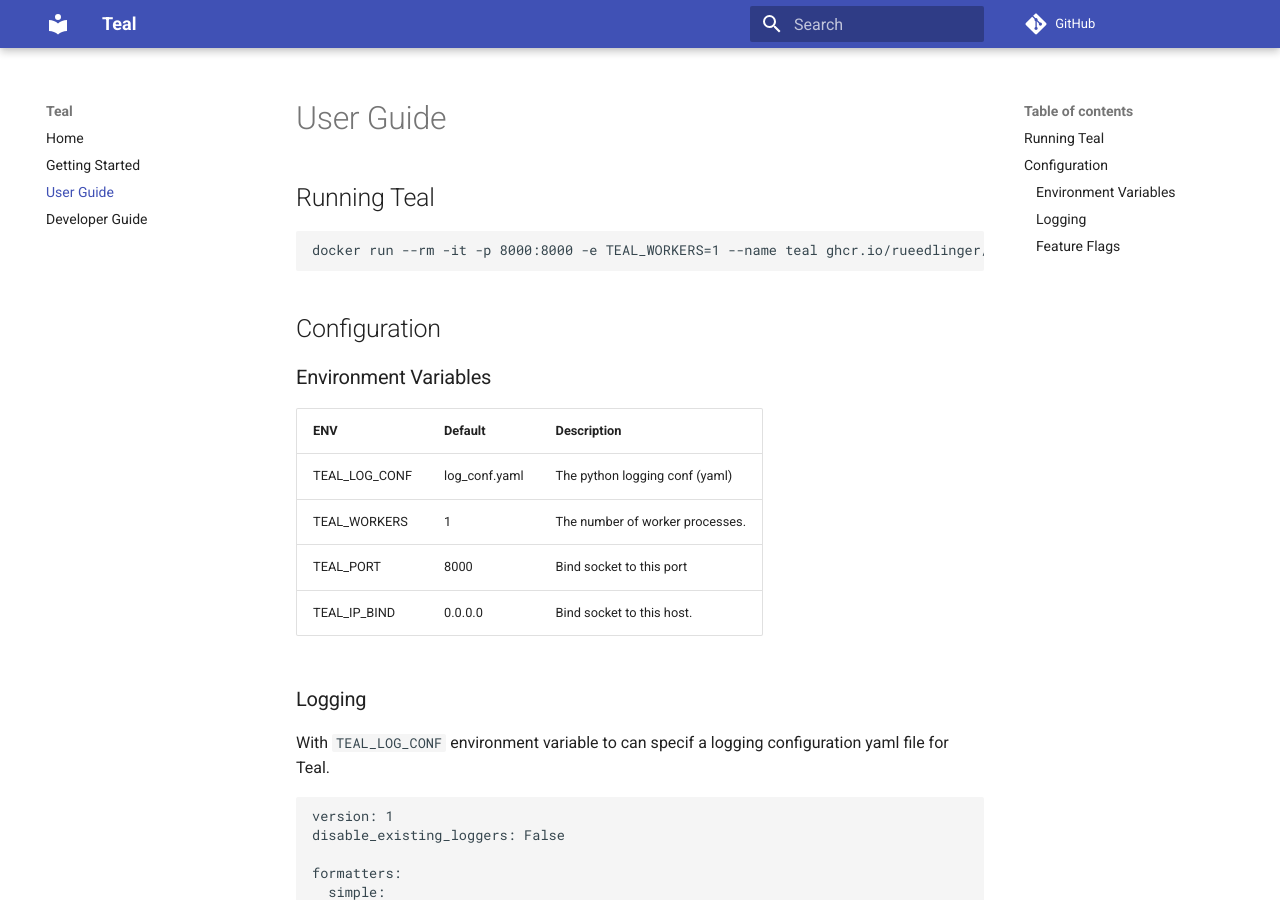
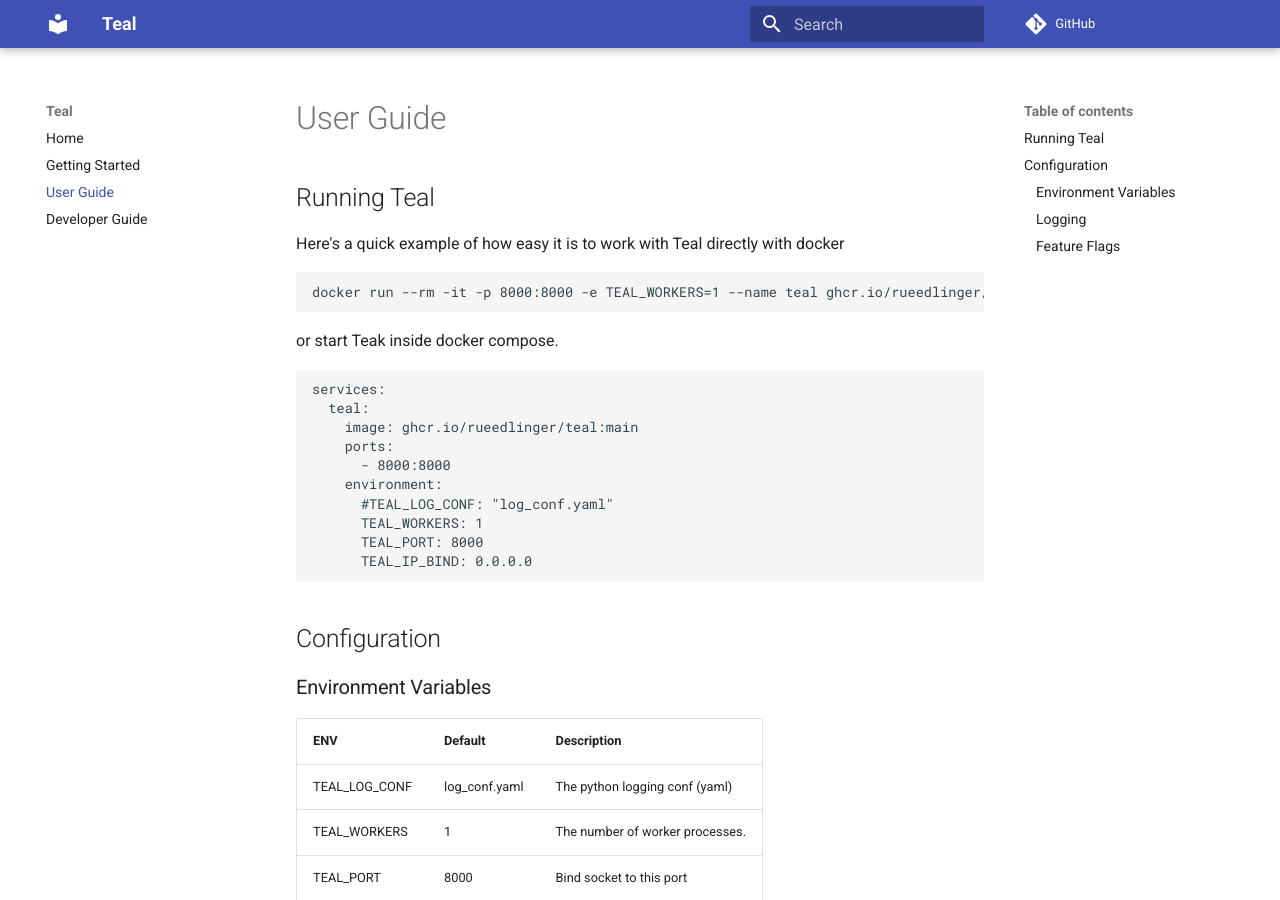
Before and after one commit to rueedlinger/teal, an MkDocs documentation site: the page built from docs/user_guide.md, in a window 1280 px wide and 900 px high. Built offline with MkDocs 1.6.1 and Material for MkDocs 9.7.7, drawn with Linux system fonts in a browser that asks for light colours; comment, search, counter and statistics services are not loaded.

Commit message:
feat: updated docs

````diff
--- a/docs/user_guide.md
+++ b/docs/user_guide.md
@@ -2,8 +2,25 @@
 
 ## Running Teal
 
+Here's a quick example of how easy it is to work with Teal directly with docker
+
 ```bash
-docker run --rm -it -p 8000:8000 -e TEAL_WORKERS=1 --name teal ghcr.io/rueedlinger/teal:latest
+docker run --rm -it -p 8000:8000 -e TEAL_WORKERS=1 --name teal ghcr.io/rueedlinger/teal:main
+```
+
+or start Teak inside docker compose.
+
+```yaml
+services:
+  teal:
+    image: ghcr.io/rueedlinger/teal:main
+    ports:
+      - 8000:8000
+    environment:
+      #TEAL_LOG_CONF: "log_conf.yaml"
+      TEAL_WORKERS: 1
+      TEAL_PORT: 8000
+      TEAL_IP_BIND: 0.0.0.0
 ```
 
 ## Configuration
````
